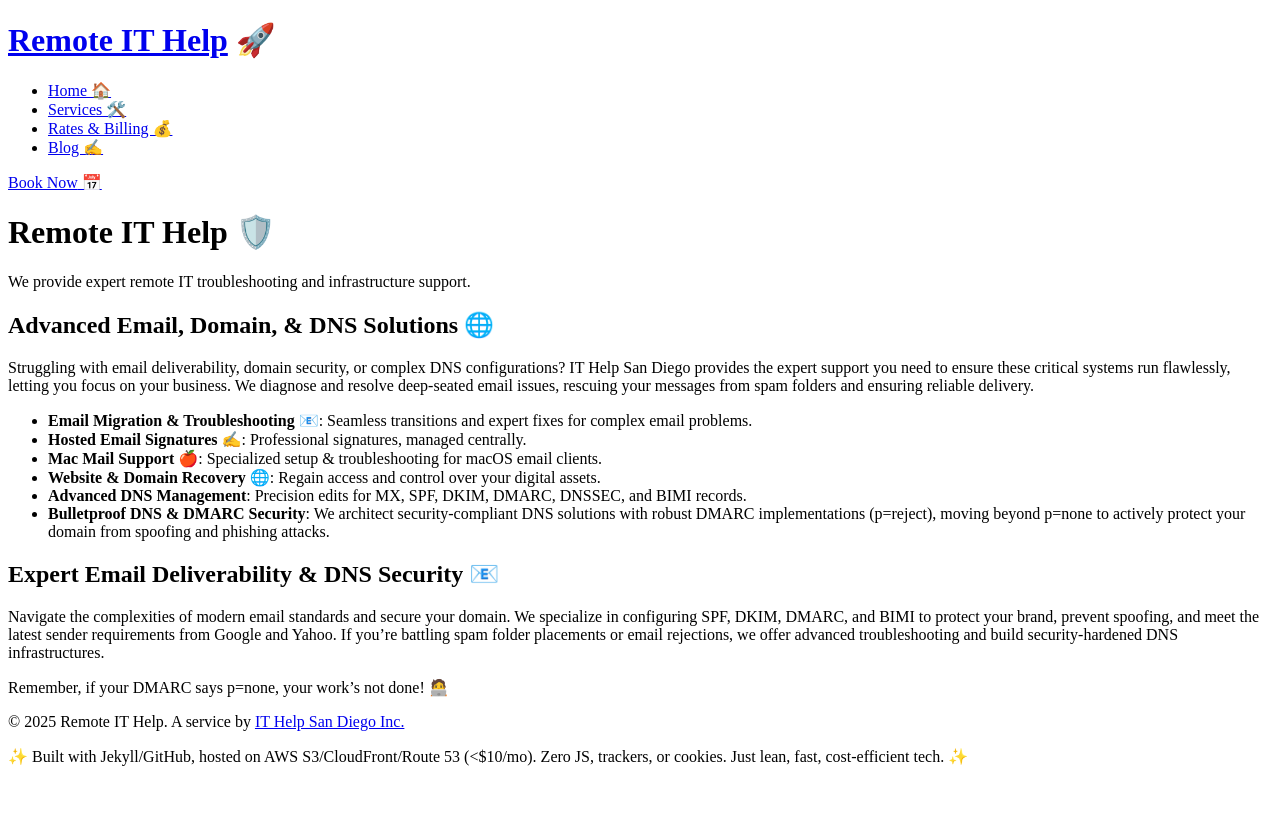
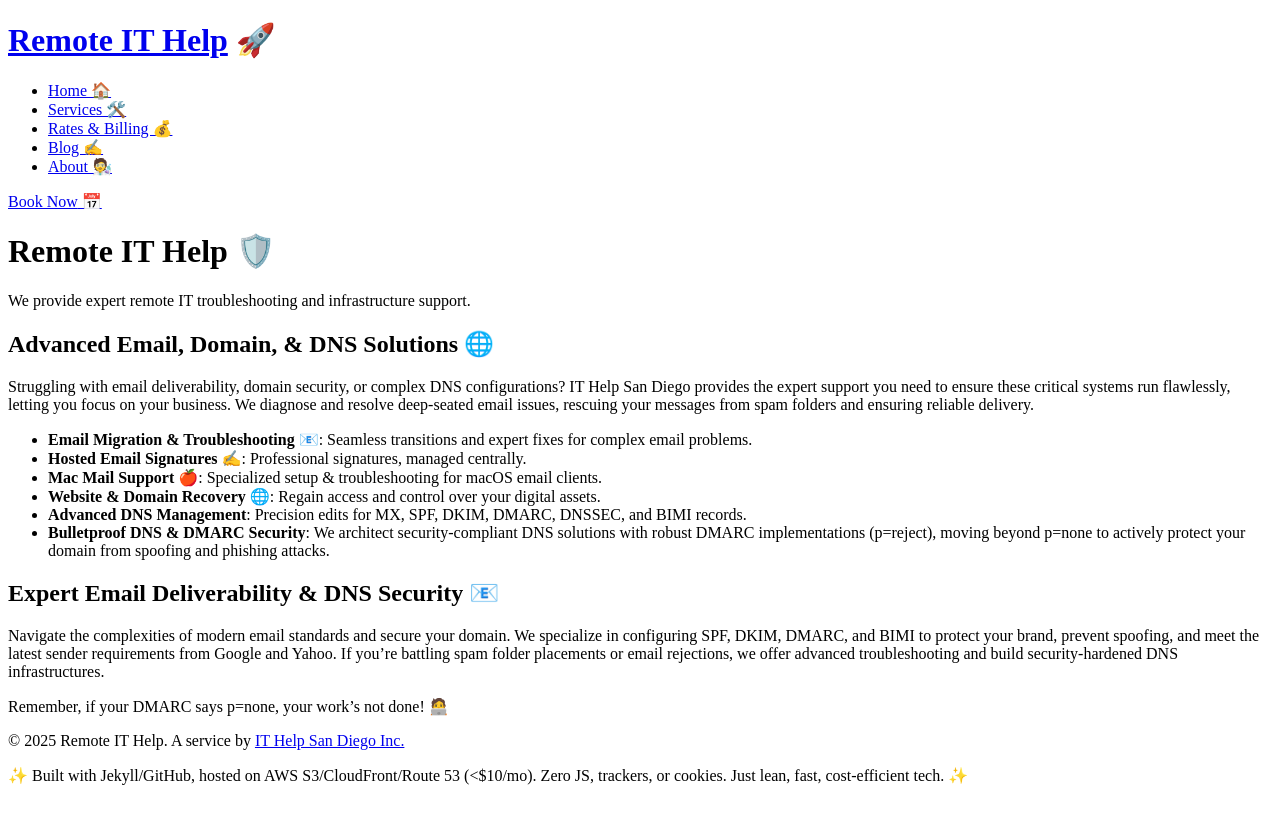
Before and after one commit to careyjames/remote-it-help-site, a Jekyll site: the page built from index.md, in a window 1280 px wide. Shown: the top 824 px of the page. Built offline with Jekyll 4.4.1, drawn with Linux system fonts in a browser that asks for light colours.

Commit message:
Update default.html

```diff
--- a/_layouts/default.html
+++ b/_layouts/default.html
@@ -77,6 +77,7 @@
           <li><a href="{{ '/services.html' | relative_url }}">Services 🛠️</a></li>
           <li><a href="{{ '/billing.html' | relative_url }}">Rates & Billing 💰</a></li>
           <li><a href="{{ '/blog.html' | relative_url }}">Blog ✍️</a></li>
+          <li><a href="{{ '/about.html' | relative_url }}">About 🧑‍🔬</a></li>
         </ul>
       </nav>
       <a href="https://schedule.it-help.tech/" class="cta-button">Book Now<span class="button-icon"> 📅</span></a>
```
